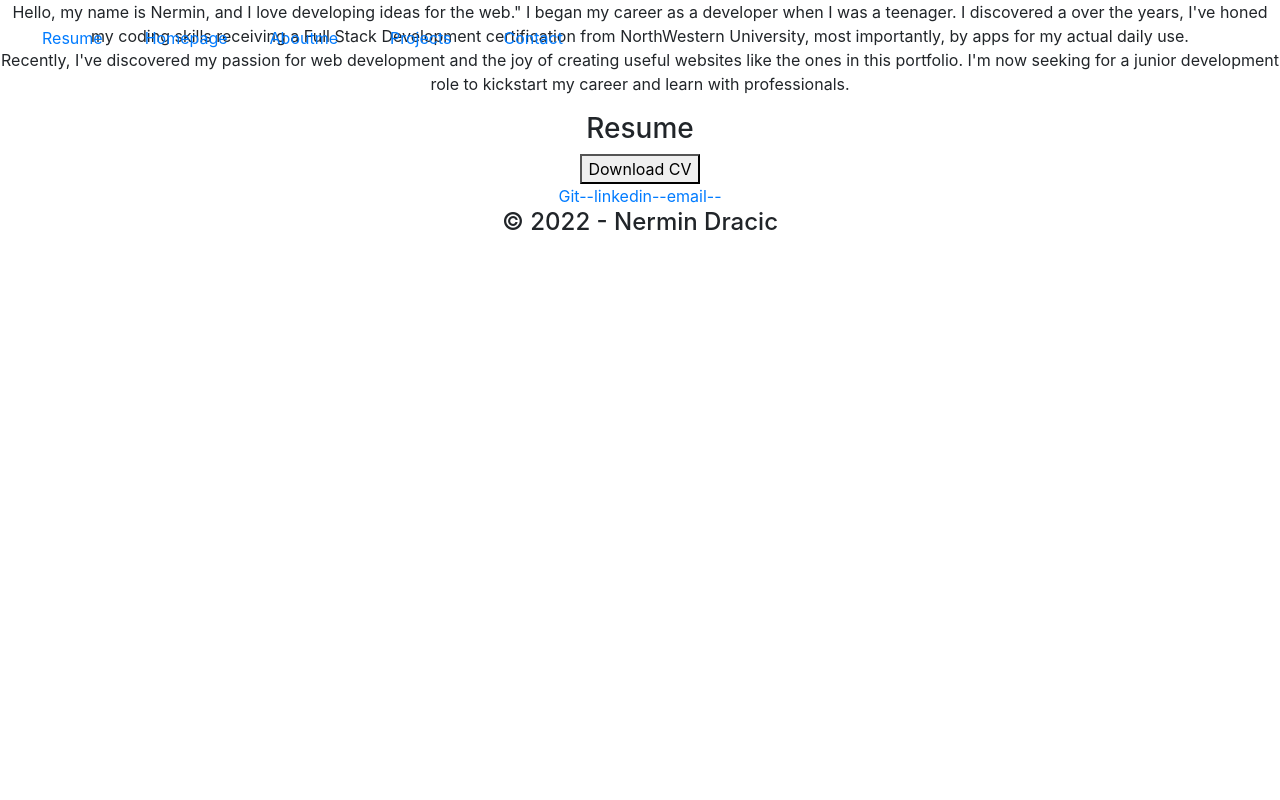
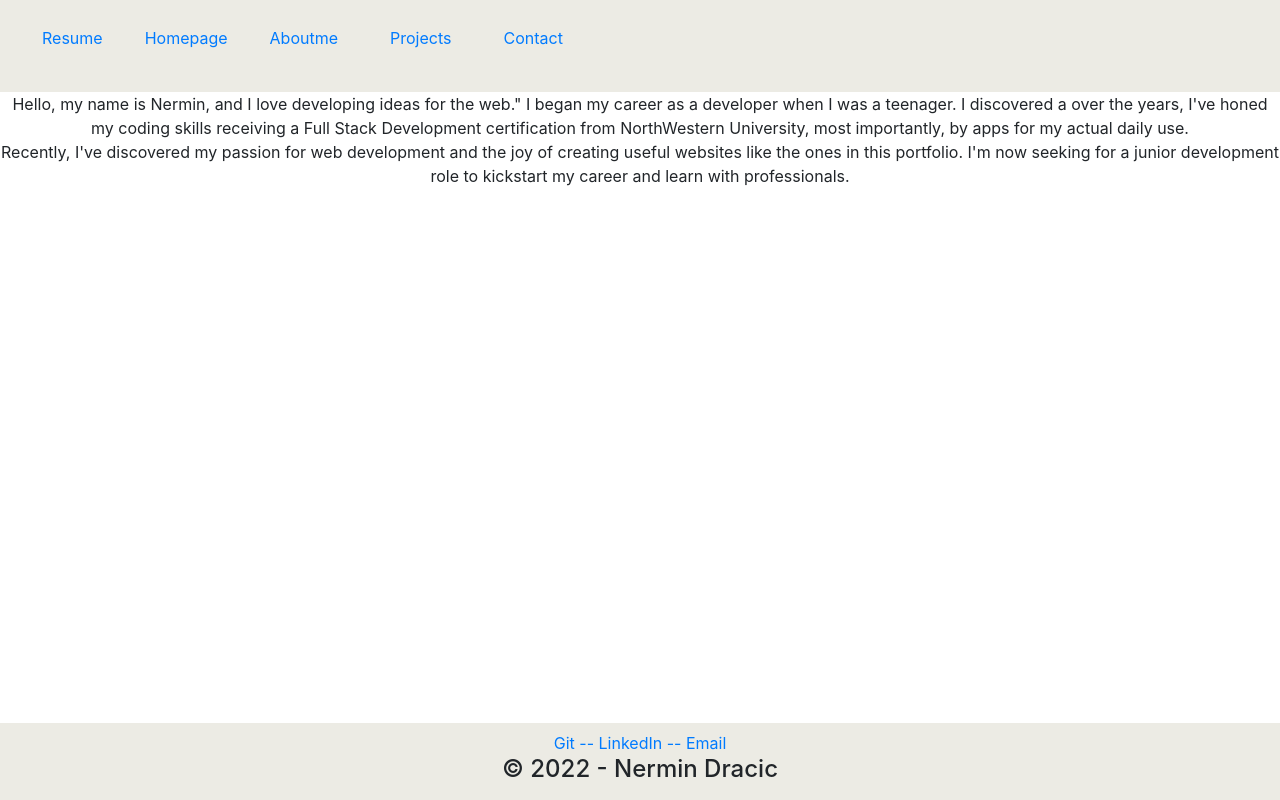
Before and after one commit to ndracic/nermins_portfolio, a React (Create React App) app: page /aboutme in a window 1280 px wide. Built offline with nearby package versions, Linux system fonts and the light colour scheme.

Commit message:
fixed footer added some styling

```diff
--- a/src/App.css
+++ b/src/App.css
@@ -1,40 +1,33 @@
 .App {
   text-align: center;
-}
-
-.App-logo {
-  height: 40vmin;
-  pointer-events: none;
-}
-
-@media (prefers-reduced-motion: no-preference) {
-  .App-logo {
-    animation: App-logo-spin infinite 20s linear;
-  }
-}
-
-.App-header {
-  background-color: #282c34;
   min-height: 100vh;
   display: flex;
   flex-direction: column;
-  align-items: center;
-  justify-content: center;
-  font-size: calc(10px + 2vmin);
-  color: white;
 }
 
-.App-link {
-  color: #61dafb;
+#root {
+  min-height: 100vh;
 }
 
-@keyframes App-logo-spin {
-  from {
-    transform: rotate(0deg);
-  }
-  to {
-    transform: rotate(360deg);
-  }
+body {
+  min-height: 100vh;
+  background-color: #fafaff;
+}
+
+
+html {
+  min-height: 100vh;
+}
+nav{
+  background-color: #ecebe4;
+}
+
+footer {
+  margin-top: auto;
+  background-color: #ecebe4;
+  text-align: center;
+  margin-top: auto;
+  padding: 8px;
 }
 
 li{
--- a/src/App.js
+++ b/src/App.js
@@ -2,6 +2,11 @@ import './App.css';
 // import Homepage from './components/Homepage';
 import Navbar from './components/Navbar';
 import Footer from './components/Footer'
+// import Aboutme from './components/Aboutme';
+// import Portfolio from './components/Portfolio';
+// import Resume from './components/Resume';
+// import Contact from './components/Contact';
+
 
 function App() {
   return (
--- a/src/components/Aboutme.js
+++ b/src/components/Aboutme.js
@@ -1,6 +1,4 @@
 import React from "react";
-import MyResume from '../assets/Resume.pdf'
-
 
 export default function Aboutme() {
     return (
@@ -10,12 +8,6 @@ export default function Aboutme() {
             <br></br>
             Recently, I've discovered my passion for web development and the joy of creating useful websites like the ones in this portfolio. I'm now seeking for a junior development role to kickstart my career and learn with professionals.
         </p>
-        <div>
-                <h3>Resume</h3>
-                <a href={MyResume} download='Nermins-Resume.pdf'>
-                    <button>Download CV</button>
-                </a>
-            </div>
       </div>
     );
   }
--- a/src/components/Footer.js
+++ b/src/components/Footer.js
@@ -4,11 +4,11 @@ import React from 'react';
 
 const Footer = () => {
   return (
-    <footer className="">
+    <footer className="text-center text-grey ">
       <div className="">
-          <a className=""  href="https://github.com/ndracic" target="_blank" rel="noreferrer">Git--</a>
-          <a className=""href="www.linkedin.com/in/nermin-dracic" target="_blank" rel="noreferrer">linkedin--</a>
-          <a className="" href="mailto:nermin.dracic@gmail.com" target="_blank" rel="noreferrer">email--</a>
+          <a className=""  href="https://github.com/ndracic" target="_blank" rel="noreferrer">Git -</a>
+          <a className=""href="www.linkedin.com/in/nermin-dracic" target="_blank" rel="noreferrer">- LinkedIn -</a>
+          <a className="" href="mailto:nermin.dracic@gmail.com" target="_blank" rel="noreferrer">- Email</a>
         <h4>&copy; {new Date().getFullYear()} - Nermin Dracic</h4>
       </div>
     </footer>
--- a/src/components/Navbar.js
+++ b/src/components/Navbar.js
@@ -18,8 +18,8 @@ import Resume from './Resume';
 function Navbar({ currentPage, handlePageChange }) {
   return (
     <BrowserRouter>
-
-    <ul className="navbar navbar-expand-lg navbar-light fixed-top" id="mainNav">
+    <nav>
+    <ul className="navbar navbar-expand-lg navbar-light" id="mainNav">
       <li className="nav-item">
         <Link
           to="resume"
@@ -71,6 +71,7 @@ function Navbar({ currentPage, handlePageChange }) {
         </Link>
       </li>
     </ul>
+    </nav>
       <Routes>
         <Route path='' element={<Homepage />} />
         <Route path='aboutme' element={<Aboutme />} />
--- a/src/components/Portfolio.js
+++ b/src/components/Portfolio.js
@@ -8,7 +8,7 @@ function Portfolio() {
             title: 'Shaken or Stirred Cocktails',
             github: 'https://github.com/NWbootcamp/ShakenorStirred_Cocktails',
             live : 'https://nwbootcamp.github.io/ShakenorStirred_Cocktails/',
-            text: 'What are you drinking tonight? Don’t know? Shaken or Stirred has you covered! The site suggests cocktails for whatever kind of evening you want to have. The site will pull random cocktails and allows the user to get a more curated choice by specifying what kind of night they want to have, or what liquor they want to use (including none!).   And if the user is under 21, it offers a fun mix of non-alcoholic drinks. Drink choice includes a photo of the drink and the drinks name, ingredients, and instructions to make it.',
+            text: 'What are you drinking tonight? The site suggests cocktails for whatever kind of evening you want to have. The site will pull random cocktails and allows the user to get a more curated choice by specifying what kind of night they want to have, or what liquor they want to use (including none!). And if the user is under 21, it offers a fun mix of non-alcoholic drinks. Drink choice includes a photo of the drink and the drinks name, ingredients, and instructions to make it.',
         },
         {
             id: '2',
--- a/src/components/contact.js
+++ b/src/components/contact.js
@@ -19,6 +19,7 @@ const Contact = () => {
     );
   }
   return (
+    <div className="contactform">
     <form
       action={FORM_ENDPOINT}
       onSubmit={handleSubmit}
@@ -38,6 +39,7 @@ const Contact = () => {
         <button type="submit"> Send a message </button>
       </div>
     </form>
+    </div>
   );
 };
 
```
Also changed, not shown: src/index.css (line endings or trailing spaces).
